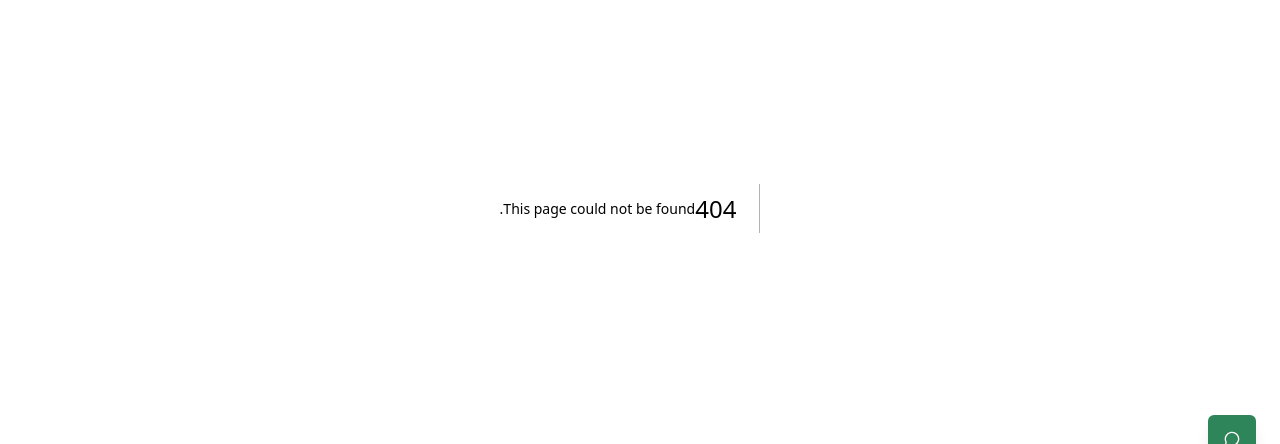
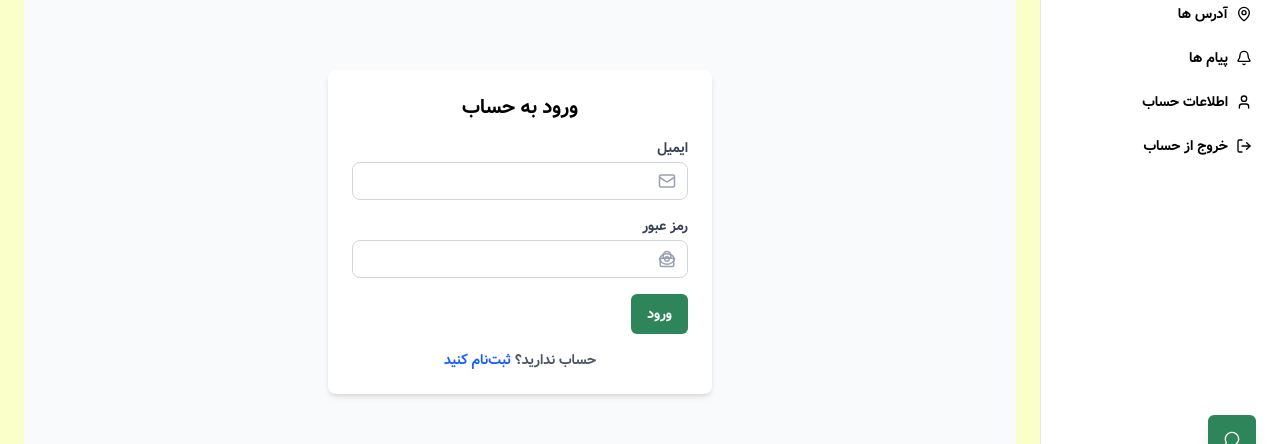
Before and after one commit to frau-azadeh/flower-shop, a Next.js app: page /user/login in a window 1280 px wide. Before the commit this address had no page. Shown: the part 257-701 px from the top of the page. Built offline with nearby package versions, Linux system fonts and the light colour scheme; no server answers.

Commit message:
add user login

```diff
--- /dev/null
+++ b/src/app/user/login/page.tsx
@@ -0,0 +1,81 @@
+"use client";
+
+import { useForm } from "react-hook-form";
+import { zodResolver } from "@hookform/resolvers/zod";
+import { loginSchema, type LoginSchema } from "@/schemas/auth.schema";
+import Input from "@/app/components/ui/Input";
+import Button from "@/app/components/ui/Button";
+import { supabase } from "@/lib/supabase";
+import { Lock, Mail } from "lucide-react";
+import { useRouter } from "next/navigation";
+import Link from "next/link";
+import { showSuccess, showError } from "@/lib/toast";
+
+export default function LoginPage() {
+  const {
+    register,
+    handleSubmit,
+    formState: { errors, isSubmitting },
+  } = useForm<LoginSchema>({
+    resolver: zodResolver(loginSchema),
+    mode: "onChange",
+  });
+
+  const router = useRouter();
+
+  const onSubmit = async (data: LoginSchema) => {
+    const { error } = await supabase.auth.signInWithPassword({
+      email: data.email,
+      password: data.password,
+    });
+
+    if (error) {
+      showError("ورود ناموفق بود. لطفاً ایمیل یا رمز عبور را بررسی کنید.");
+    } else {
+      showSuccess("ورود موفقیت‌آمیز بود!");
+      router.push("/user/dashboard");
+    }
+  };
+
+  return (
+    <div className="min-h-screen flex items-center justify-center bg-gray-50 px-4">
+      <form
+        onSubmit={handleSubmit(onSubmit)}
+        className="bg-white p-6 rounded-lg shadow-md w-full max-w-sm space-y-4"
+      >
+        <h2 className="text-xl font-bold text-center">ورود به حساب</h2>
+
+        <Input
+          label="ایمیل"
+          type="email"
+          icon={<Mail size={18} />}
+          {...register("email")}
+          error={errors.email?.message}
+        />
+
+        <Input
+          label="رمز عبور"
+          type="password"
+          togglePassword
+          icon={<Lock size={18} />}
+          {...register("password")}
+          error={errors.password?.message}
+        />
+
+        <Button type="submit" loading={isSubmitting}>
+          ورود
+        </Button>
+
+        <p className="text-sm text-center text-gray-600">
+          حساب ندارید؟{" "}
+          <Link
+            href="/user/signup"
+            className="text-blue-600 hover:underline font-medium"
+          >
+            ثبت‌نام کنید
+          </Link>
+        </p>
+      </form>
+    </div>
+  );
+}
```
